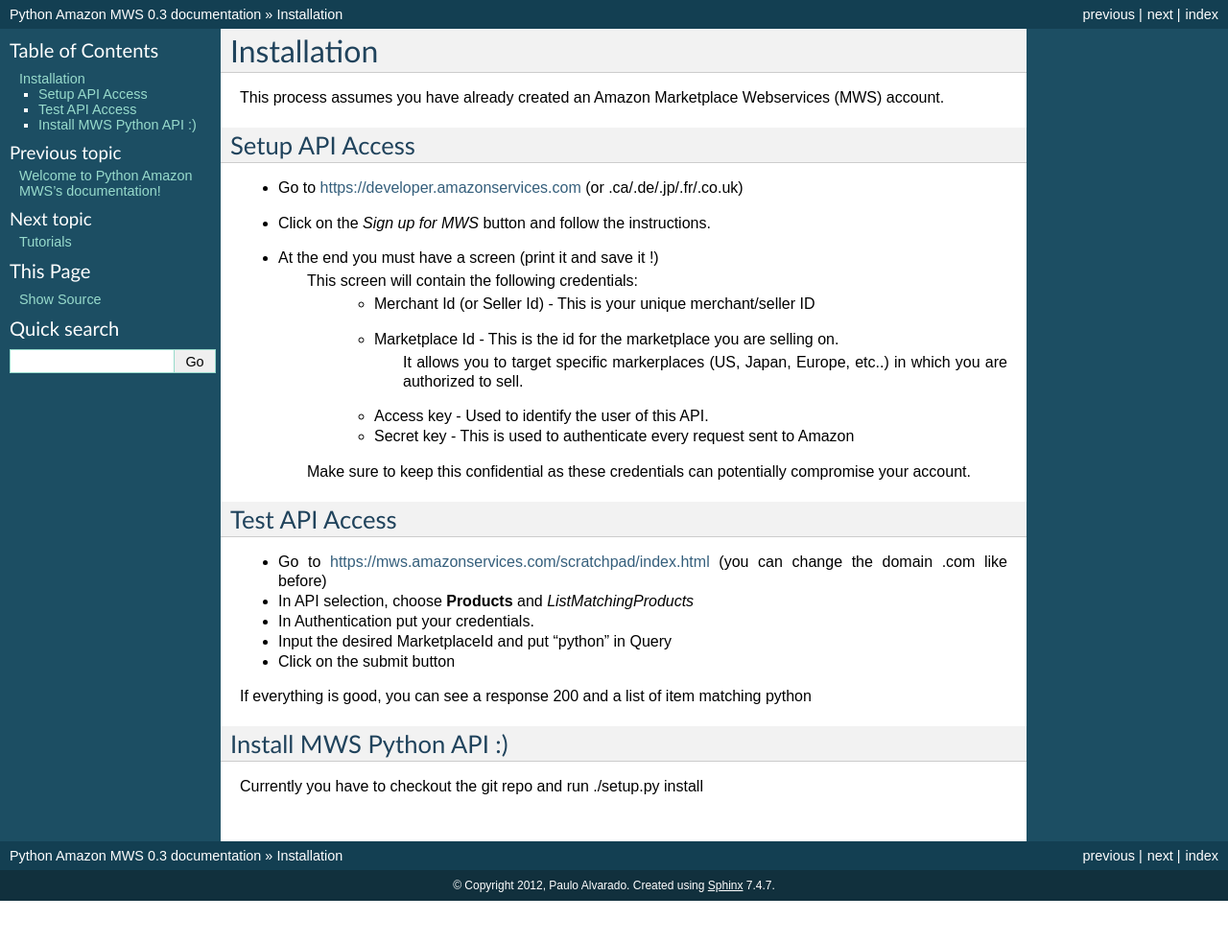
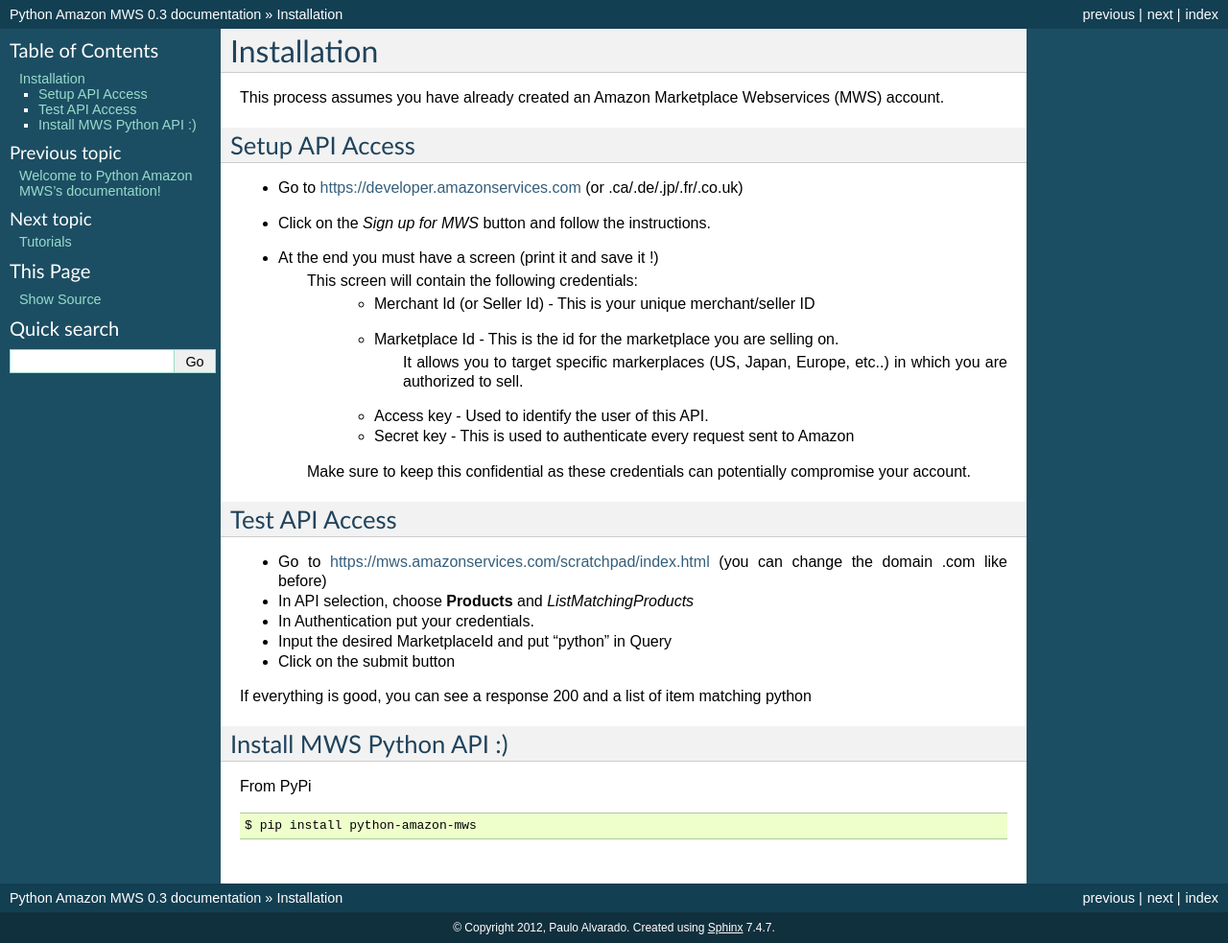
Before and after one commit to python-amazon-mws/python-amazon-mws, a Sphinx documentation site: the page built from docs/source/installation.rst, in a window 1280 px wide. Shown: the whole page at 96% size. Built offline with Sphinx 7.4.7, drawn with Linux system fonts in a browser that asks for light colours; before the commit the page ends 939 px from its top, so only the background shows below that.

Commit message:
Added instructions for pypi.

```diff
--- a/docs/source/installation.rst
+++ b/docs/source/installation.rst
@@ -32,4 +32,8 @@
 Install MWS Python API :)
 -------------------------
 
-Currently you have to checkout the git repo and run ./setup.py install
+From PyPi
+
+.. code-block:: bash
+
+    $ pip install python-amazon-mws
```
